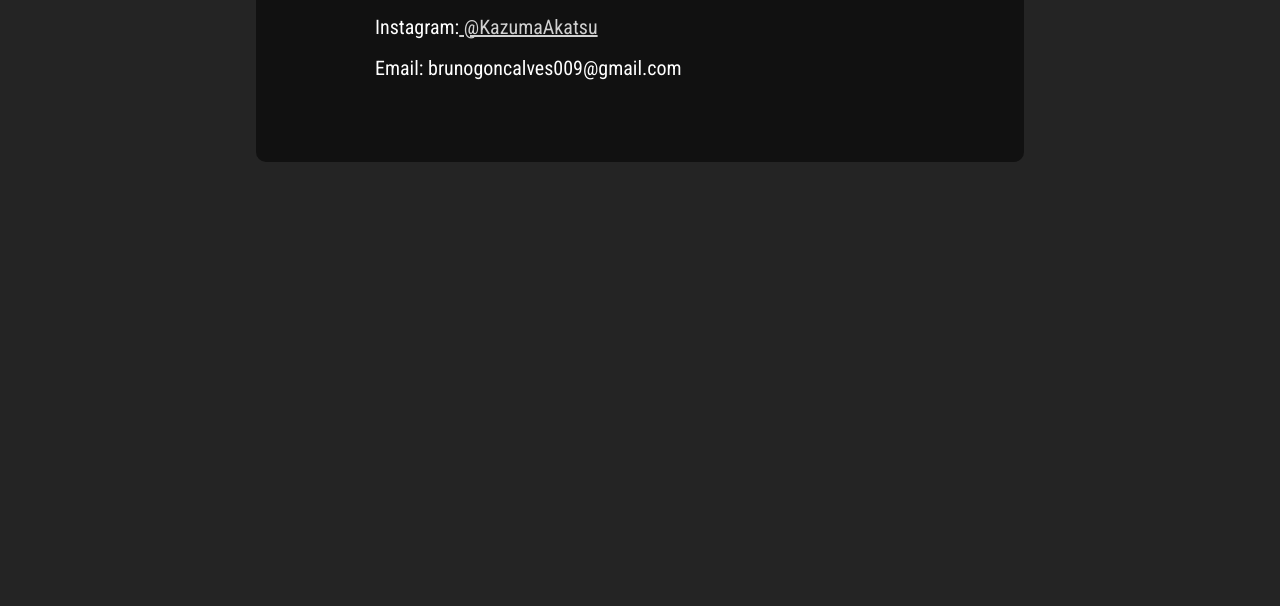
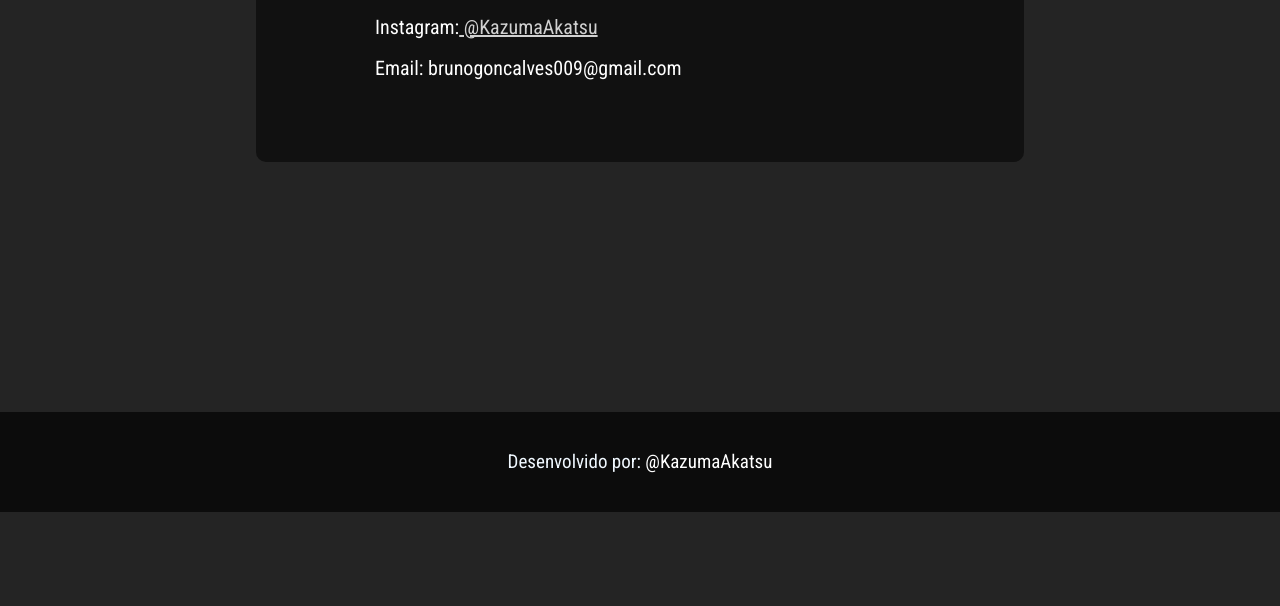
Before and after one commit to BrunoKazuma/projeto-cine, a plain HTML site: page index1.html in a window 1280 px wide. Shown: the part 346-952 px from the top of the page. After the commit the page ends 858 px from the top, so only its background shows below. Drawn offline with Linux system fonts and the light colour scheme.

Commit message:
atualização 1.6

```diff
--- a/style/estiloctt.css
+++ b/style/estiloctt.css
@@ -61,7 +61,7 @@ footer{
     text-align: center;
     background-color: rgb(12, 12, 12);
     padding: 3%;
-    margin-top: 50%;
+    margin-top: 250px
 }
 footer p{
     color: aliceblue;
```
